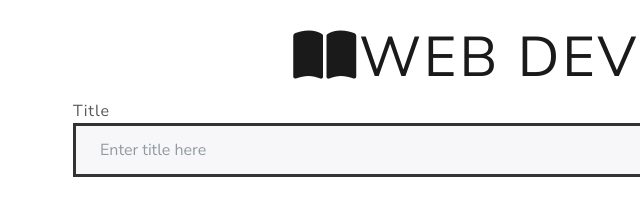
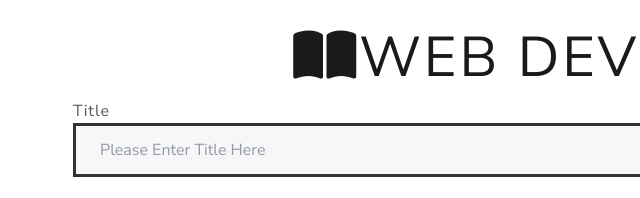
Before and after one commit to IftekharZamanBus/BookListApp, a plain HTML site: page index.html in a window 1280 px wide. Shown: the top 198 px of the page, 9-649 px from the left. Drawn offline with Linux system fonts and the light colour scheme.

Commit message:
Changed line 41 by adding "please"

```diff
--- a/index.html
+++ b/index.html
@@ -38,7 +38,7 @@
             type="text"
             id="title"
             class="form-control"
-            placeholder="Enter title here"
+            placeholder="Please Enter Title Here"
           />
         </div>
         <div class="form-group mt-4">
```
